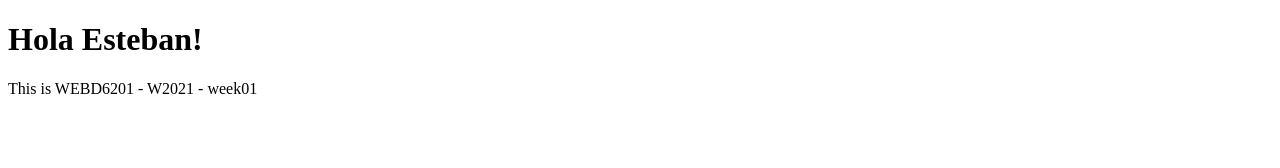
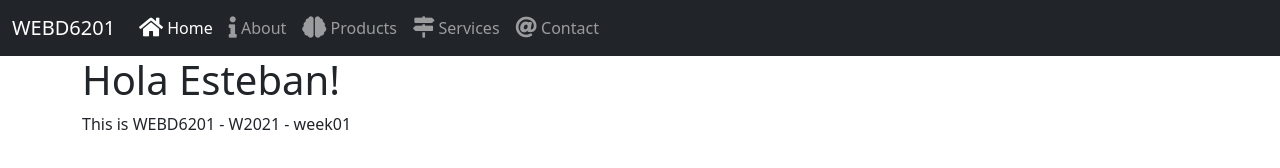
Before and after one commit to teban004/WEBD6201-W2021-Week1, a website: page index.html in a window 1280 px wide. Drawn offline with nearby package versions, Linux system fonts and the light colour scheme.

Commit message:
added main nav

```diff
--- a/index.html
+++ b/index.html
@@ -5,15 +5,53 @@
 	<meta name="viewport" content="width=device-width, initial-scale=1.0">
 	<title>Hello, World!</title>
 	<!-- CSS Section -->
+	<link rel="stylesheet" href="./node_modules/bootstrap/dist/css/bootstrap.min.css">
+	<link rel="stylesheet" href="./node_modules/@fortawesome/fontawesome-free/css/all.min.css">
 	<link rel="stylesheet" href="./Content/app.css">
 </head>
 <body>
-	<div>
+	<!-- Main Nav -->
+	<header>
+		<nav class="navbar navbar-expand-lg navbar-dark bg-dark">
+			<div class="container-fluid">
+			<a class="navbar-brand" href="#">WEBD6201</a>
+			<button class="navbar-toggler" type="button" data-bs-toggle="collapse" data-bs-target="#navbarSupportedContent" aria-controls="navbarSupportedContent" aria-expanded="false" aria-label="Toggle navigation">
+				<span class="navbar-toggler-icon"></span>
+			</button>
+			<div class="collapse navbar-collapse" id="navbarSupportedContent">
+				<ul class="navbar-nav ml-auto mb-2 mb-lg-0">
+				<li class="nav-item">
+					<a class="nav-link active" aria-current="page" href="#"><i class="fas fa-home fa-lg"></i> Home</a>
+				</li>
+
+				<li class="nav-item">
+					<a class="nav-link" aria-current="page" href="#"><i class="fas fa-info fa-lg"></i> About</a>
+				</li>
+				<li class="nav-item">
+					<a class="nav-link" aria-current="page" href="#"><i class="fas fa-brain fa-lg"></i> Products</a>
+				</li>
+				<li class="nav-item">
+					<a class="nav-link" aria-current="page" href="#"><i class="fas fa-map-signs fa-lg"></i> Services</a>
+				</li>
+				<li class="nav-item">
+					<a class="nav-link" aria-current="page" href="#"><i class="fas fa-at fa-lg"></i> Contact</a>
+				</li>
+				</ul>
+			</div>
+			</div>
+		</nav>
+	  </header>
+
+
+
+	<div class="container">
 		<h1>Hola Esteban!</h1>
 		<P>This is WEBD6201 - W2021 - week01</P>
 	</div>
 
 	<!-- JavaScript Section -->
+	<script src="./node_modules/jquery/dist/jquery.min.js"></script>
+	<script src="./node_modules/bootstrap/dist/js/bootstrap.bundle.min.js"></script>
 	<script src="./scripts/app.js"></script>
 </body>
 </html>
```
Also changed, not shown: package.json (added, +15 -0 lines), 1 other file.
